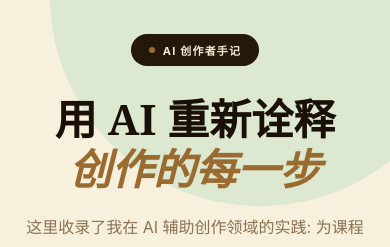
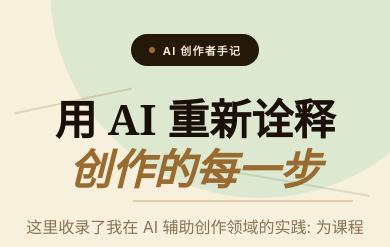
Before and after one commit to sagezhao0-source/portfolio-site, a React Native app: screen / in a window 390 px wide. Shown: the part 154-401 px from the top of the page. Built offline with nearby package versions, Linux system fonts and the light colour scheme.

Commit message:
Update App.tsx

```diff
--- a/App.tsx
+++ b/App.tsx
@@ -437,10 +437,15 @@ function HomeHero({
           <Text style={styles.eyebrowText}>AI 创作者手记</Text>
         </View>
 
+        <View style={styles.heroTitleWrap}>
+          <View style={styles.heroLineOne} />
+          <View style={styles.heroLineTwo} />
+          <View style={styles.heroLineThree} />
         <Text style={[styles.heroTitle, isMobile && styles.heroTitleMobile]}>
           用 AI 重新诠释{'\n'}
           <Text style={styles.heroAccent}>创作的每一步</Text>
         </Text>
+        </View>
 
         <Text style={styles.heroDescription}>
           这里收录了我在 AI 辅助创作领域的实践: 为课程设计视觉封面与视频，构建能够自主完成任务的智能体。
@@ -634,6 +639,8 @@ function CoursesPage({
                       <ActionButton
                         label="进入课程门户"
                         kind="dark"
+                        customStyle={styles.coursePortalSoftButton}
+                        customTextStyle={styles.coursePortalSoftButtonText}
                         onPress={() => Linking.openURL(selectedCourse.portalUrl!)}
                       />
                     </View>
@@ -955,9 +962,9 @@ function PageHeader({
 function DecorativeBlobs() {
   return (
     <>
-      <View style={styles.blobTopRight} />
-      <View style={styles.blobBottomLeft} />
-      <View style={styles.blobMiddleRight} />
+      <AnimatedFloating style={styles.blobTopRight} duration={7600} yOffset={10} />
+      <AnimatedFloating style={styles.blobBottomLeft} duration={8900} yOffset={12} />
+      <AnimatedFloating style={styles.blobMiddleRight} duration={6800} yOffset={8} />
       <View style={[styles.dot, { top: '18%', left: '8%', backgroundColor: 'rgba(232,149,109,0.5)' }]} />
       <View style={[styles.dot, { top: '28%', left: '14%', width: 6, height: 6, backgroundColor: 'rgba(125,200,160,0.6)' }]} />
       <View style={[styles.dot, { top: '22%', right: '18%', width: 8, height: 8, backgroundColor: 'rgba(154,107,48,0.35)' }]} />
@@ -984,10 +991,14 @@ function ActionButton({
   label,
   kind,
   onPress,
+  customStyle,
+  customTextStyle,
 }: {
   label: string;
   kind: 'dark' | 'light';
   onPress: () => void;
+  customStyle?: object;
+  customTextStyle?: object;
 }) {
   const [hovered, setHovered] = useState(false);
 
@@ -1000,10 +1011,18 @@ function ActionButton({
         styles.actionButton,
         kind === 'dark' ? styles.actionButtonDark : styles.actionButtonLight,
         hovered && (kind === 'dark' ? styles.actionButtonDarkHover : styles.actionButtonLightHover),
+        customStyle,
         pressed && styles.actionButtonPressed,
       ]}
     >
-      <Text style={kind === 'dark' ? styles.actionButtonDarkText : styles.actionButtonLightText}>{label}</Text>
+      <Text
+        style={[
+          kind === 'dark' ? styles.actionButtonDarkText : styles.actionButtonLightText,
+          customTextStyle,
+        ]}
+      >
+        {label}
+      </Text>
     </Pressable>
   );
 }
@@ -1085,6 +1104,41 @@ function RevealOnScroll({
   );
 }
 
+function AnimatedFloating({
+  style,
+  duration,
+  yOffset,
+}: {
+  style: object;
+  duration: number;
+  yOffset: number;
+}) {
+  const translateY = useRef(new Animated.Value(0)).current;
+
+  useEffect(() => {
+    const loop = Animated.loop(
+      Animated.sequence([
+        Animated.timing(translateY, {
+          toValue: -yOffset,
+          duration,
+          easing: Easing.inOut(Easing.sin),
+          useNativeDriver: true,
+        }),
+        Animated.timing(translateY, {
+          toValue: 0,
+          duration,
+          easing: Easing.inOut(Easing.sin),
+          useNativeDriver: true,
+        }),
+      ]),
+    );
+    loop.start();
+    return () => loop.stop();
+  }, [duration, translateY, yOffset]);
+
+  return <Animated.View style={[style, { transform: [{ translateY }] }]} />;
+}
+
 const styles = StyleSheet.create({
   safeArea: { flex: 1, backgroundColor: palette.bg },
   scroll: { flex: 1, backgroundColor: palette.bg },
@@ -1156,6 +1210,11 @@ const styles = StyleSheet.create({
     width: '100%',
     alignItems: 'center',
   },
+  heroTitleWrap: {
+    position: 'relative',
+    alignItems: 'center',
+    marginBottom: 18,
+  },
   eyebrowPill: {
     flexDirection: 'row',
     alignItems: 'center',
@@ -1186,7 +1245,7 @@ const styles = StyleSheet.create({
     fontSize: 68,
     lineHeight: 76,
     fontWeight: '700',
-    marginBottom: 18,
+    marginBottom: 0,
   },
   heroTitleMobile: {
     fontSize: 42,
@@ -1195,6 +1254,32 @@ const styles = StyleSheet.create({
   heroAccent: {
     color: palette.accent,
     fontStyle: 'italic',
+  },
+  heroLineOne: {
+    position: 'absolute',
+    top: 6,
+    left: -42,
+    width: 120,
+    height: 2,
+    backgroundColor: 'rgba(154,107,48,0.22)',
+    transform: [{ rotate: '-12deg' }],
+  },
+  heroLineTwo: {
+    position: 'absolute',
+    bottom: 10,
+    right: -36,
+    width: 150,
+    height: 2,
+    backgroundColor: 'rgba(90,114,72,0.18)',
+    transform: [{ rotate: '10deg' }],
+  },
+  heroLineThree: {
+    position: 'absolute',
+    bottom: -8,
+    left: '28%',
+    width: 220,
+    height: 2,
+    backgroundColor: 'rgba(154,107,48,0.26)',
   },
   heroDescription: {
     maxWidth: 560,
@@ -1840,9 +1925,11 @@ const styles = StyleSheet.create({
     marginTop: 12,
     borderRadius: 18,
     padding: 18,
-    backgroundColor: '#f5ecde',
+    backgroundColor: '#f9f3e9',
     borderWidth: 1,
-    borderColor: 'rgba(214, 192, 158, 0.42)',
+    borderColor: 'rgba(223, 205, 178, 0.5)',
+    minHeight: 252,
+    justifyContent: 'space-between',
   },
   courseModalInfoTitle: {
     color: '#2b1d10',
@@ -1866,6 +1953,13 @@ const styles = StyleSheet.create({
   courseModalInfoAction: {
     marginTop: 14,
   },
+  coursePortalSoftButton: {
+    backgroundColor: '#c79347',
+    borderColor: '#d3a25b',
+  },
+  coursePortalSoftButtonText: {
+    color: '#fffaf1',
+  },
   courseModalToolWrap: {
     flexDirection: 'row',
     flexWrap: 'wrap',
@@ -1875,7 +1969,7 @@ const styles = StyleSheet.create({
     borderRadius: 999,
     paddingHorizontal: 10,
     paddingVertical: 5,
-    backgroundColor: 'rgba(255, 249, 239, 0.92)',
+    backgroundColor: 'rgba(255, 251, 245, 0.96)',
     borderWidth: 1,
     borderColor: 'rgba(214, 192, 158, 0.44)',
   },
```
